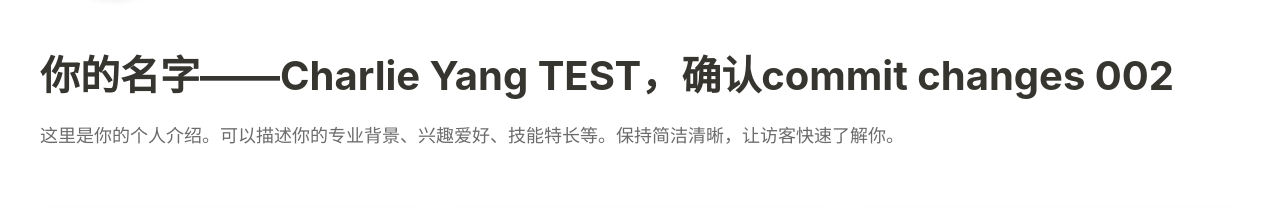
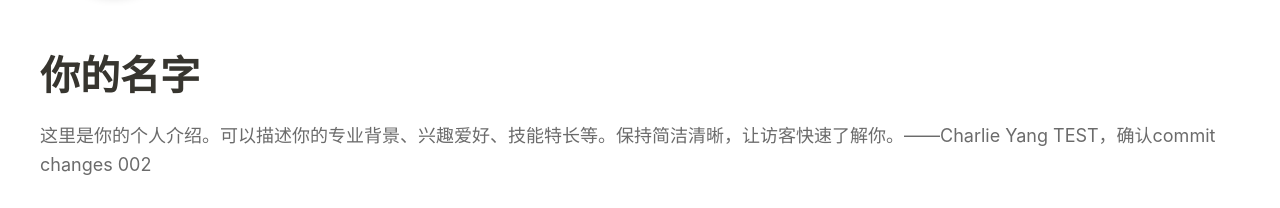
Before and after one commit to Hanilalayao/blog-draft001, a plain HTML site: page index.html in a window 1280 px wide. Shown: the part 363-571 px from the top of the page. Drawn offline with Linux system fonts and the light colour scheme.

Commit message:
Update index.html

```diff
--- a/index.html
+++ b/index.html
@@ -117,8 +117,8 @@
 
     <div class="container">
         <div class="intro">
-            <h1>你的名字——Charlie Yang TEST，确认commit changes 002</h1>
-            <p>这里是你的个人介绍。可以描述你的专业背景、兴趣爱好、技能特长等。保持简洁清晰，让访客快速了解你。</p>
+            <h1>你的名字</h1>
+            <p>这里是你的个人介绍。可以描述你的专业背景、兴趣爱好、技能特长等。保持简洁清晰，让访客快速了解你。——Charlie Yang TEST，确认commit changes 002</p>
         </div>
 
         <div class="projects">
```
